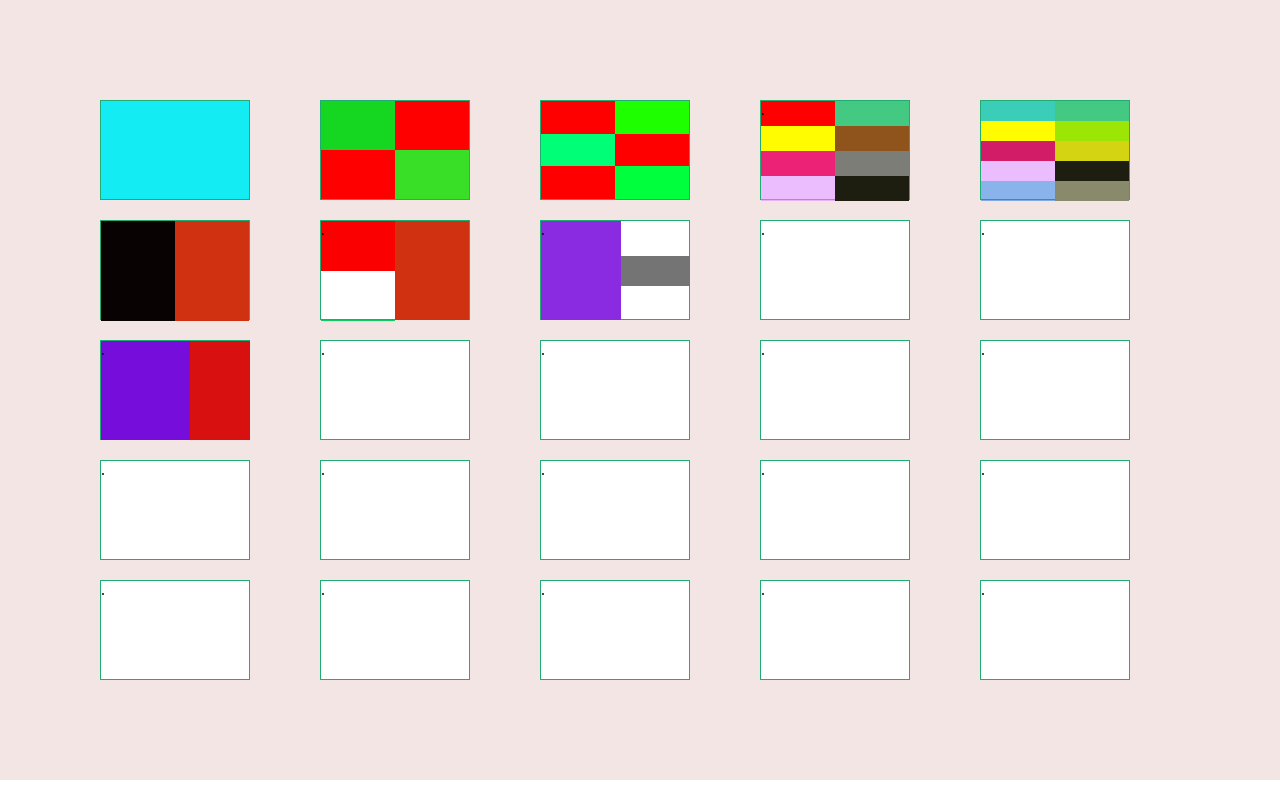
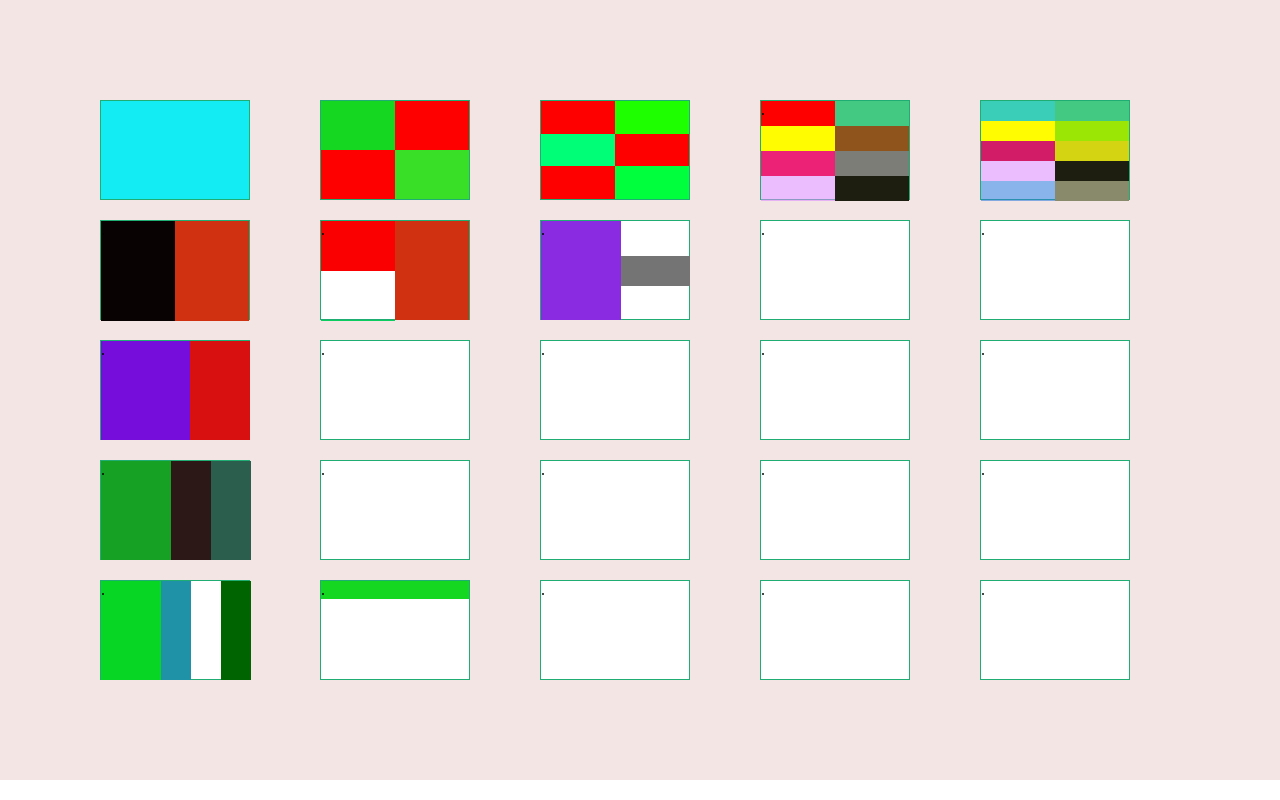
Before and after one commit to OdilovMuhammadAli/task-2, a plain HTML site: page index.html in a window 1280 px wide. Drawn offline with Linux system fonts and the light colour scheme.

Commit message:
add text in css

```diff
--- a/css/style.css
+++ b/css/style.css
@@ -236,3 +236,55 @@ body {
   height: 99px;
   width: 60px;
 }
+
+.box-16 {
+  width: 100%;
+  height: 200px;
+  display: grid;
+  grid-template-rows: 1fr 1fr 1fr 1fr;
+  grid-template-columns: 1fr 1fr 1fr 1fr 1fr 1fr;
+}
+
+.bomba-small-box16:first-child {
+  background-color: rgb(23, 161, 36);
+  height: 99px;
+  width: 70px;
+}
+
+.bomba-small-box16:nth-child(2) {
+  background-color: rgb(45, 24, 24);
+  height: 99px;
+  width: 40px;
+}
+
+.bomba-small-box16:nth-child(3) {
+  background-color: rgb(43, 94, 77);
+  height: 99px;
+  width: 40px;
+}
+
+.box-21 {
+  width: 100%;
+  height: 200px;
+  display: grid;
+  grid-template-columns: 1fr 1fr 1fr;
+  grid-template-rows: 1fr 1fr 1fr;
+}
+
+.bomba-small-box21:first-child {
+  background-color: rgb(8, 214, 36);
+  height: 99px;
+  width: 60px;
+}
+
+.bomba-small-box21:nth-child(2) {
+  background-color: rgb(32, 146, 167);
+  height: 99px;
+  width: 30px;
+}
+.bomba-small-box21:nth-child(3) {
+  background-color: darkgreen;
+  width: 30px;
+  margin-left: 30px;
+  height: 99px;
+}
--- a/index.html
+++ b/index.html
@@ -138,9 +138,9 @@
       </div>
       <div class="box">
         <div class="box-16">
-          <div class="bomba-small-box">.</div>
-          <div class="bomba-small-box"></div>
-          <div class="bomba-small-box"></div>
+          <div class="bomba-small-box16">.</div>
+          <div class="bomba-small-box16"></div>
+          <div class="bomba-small-box16"></div>
         </div>
       </div>
 
@@ -192,20 +192,20 @@
       </div>
       <div class="box">
         <div class="box-21">
-          <div class="bomba-small-box">.</div>
-          <div class="bomba-small-box"></div>
-          <div class="bomba-small-box"></div>
-          <div class="bomba-small-box"></div>
+          <div class="bomba-small-box21">.</div>
+          <div class="bomba-small-box21"></div>
+          <div class="bomba-small-box21"></div>
+          <div class="bomba-small-box21"></div>
         </div>
       </div>
       <div class="box">
         <div class="box-22">
-          <div class="bomba-small-box">.</div>
-          <div class="bomba-small-box"></div>
-          <div class="bomba-small-box"></div>
-          <div class="bomba-small-box"></div>
-          <div class="bomba-small-box"></div>
-          <div class="bomba-small-box"></div>
+          <div class="bomba-small-box2">.</div>
+          <div class="bomba-small-box2"></div>
+          <div class="bomba-small-box2"></div>
+          <div class="bomba-small-box2"></div>
+          <div class="bomba-small-box2"></div>
+          <div class="bomba-small-box2"></div>
         </div>
       </div>
       <div class="box">
```
